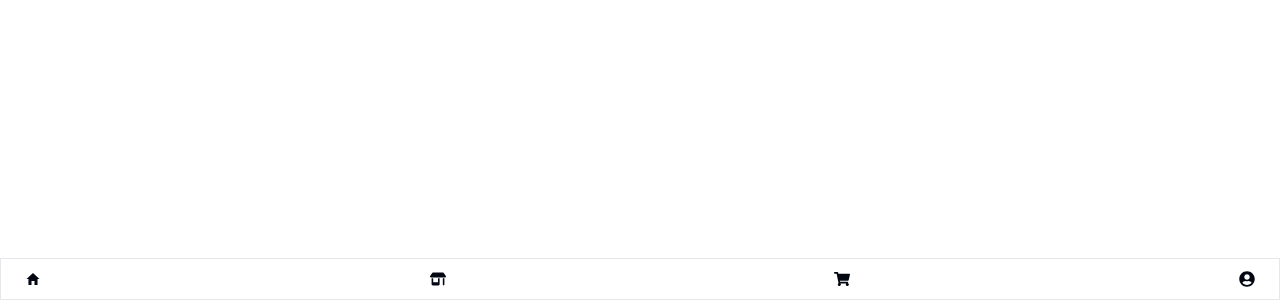
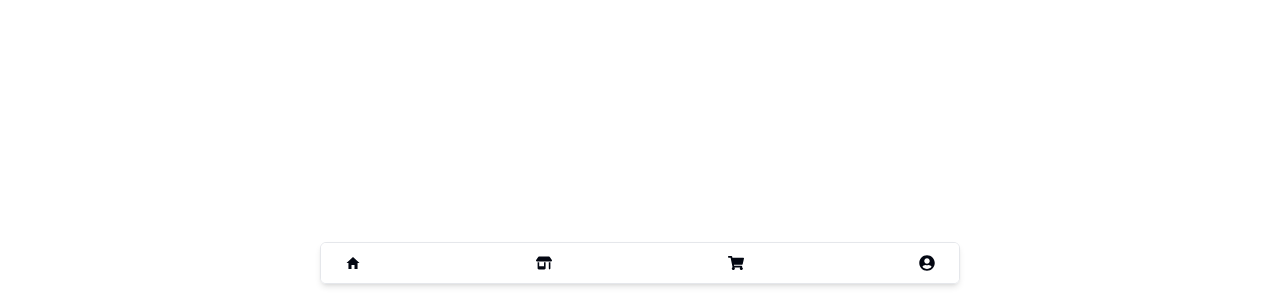
Before and after one commit to ProgrammerRashed/full-ecommerce, a Next.js app in the folder frontend/: page / in a window 1280 px wide. Shown: the part 500-800 px from the top of the page. Built offline with nearby package versions, Linux system fonts and the light colour scheme.

Commit message:
improve /mobile nav

```diff
--- a/frontend/src/app/page.tsx
+++ b/frontend/src/app/page.tsx
@@ -1,11 +1,10 @@
 import MobileNav from "@/components/ui/navigation/MobileNav";
-import { ProfileDropdownMenu } from "@/components/ui/navigation/ProfileDropdown";
 
 export default function Home() {
   return (
     <main className="website min-h-screen">
       {/* Navbar */}
-      <div className="fixed bottom-0 w-full">
+      <div className="fixed border lg:w-1/2 lg:translate-x-1/2 lg:bottom-4 lg:shadow-md lg:rounded-md bottom-0 w-full overflow-hidden border-border">
         <MobileNav />
       </div>
     </main>
--- a/frontend/src/components/ui/navigation/MobileNav.tsx
+++ b/frontend/src/components/ui/navigation/MobileNav.tsx
@@ -6,7 +6,7 @@ import { FaShop } from "react-icons/fa6";
 import { ProfileDropdownMenu } from "./ProfileDropdown";
 const MobileNav = () => {
   return (
-    <div className="bg-white border p-3 w-full">
+    <div className="bg-white p-3 w-full">
       <nav className="flex gap-3  mx-auto justify-between items-center px-3">
         <Link href="/">
           <IoMdHome />
```
